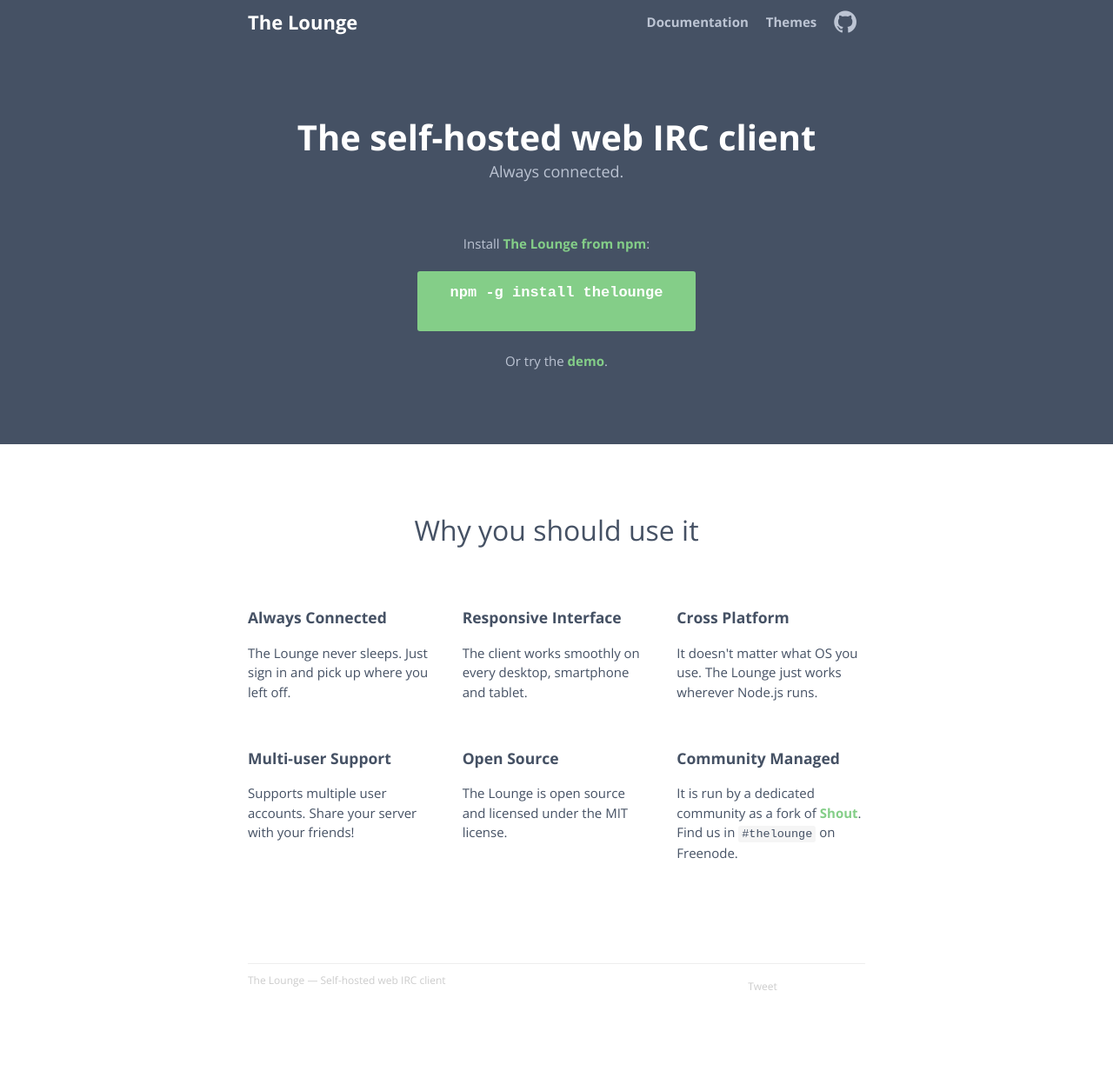
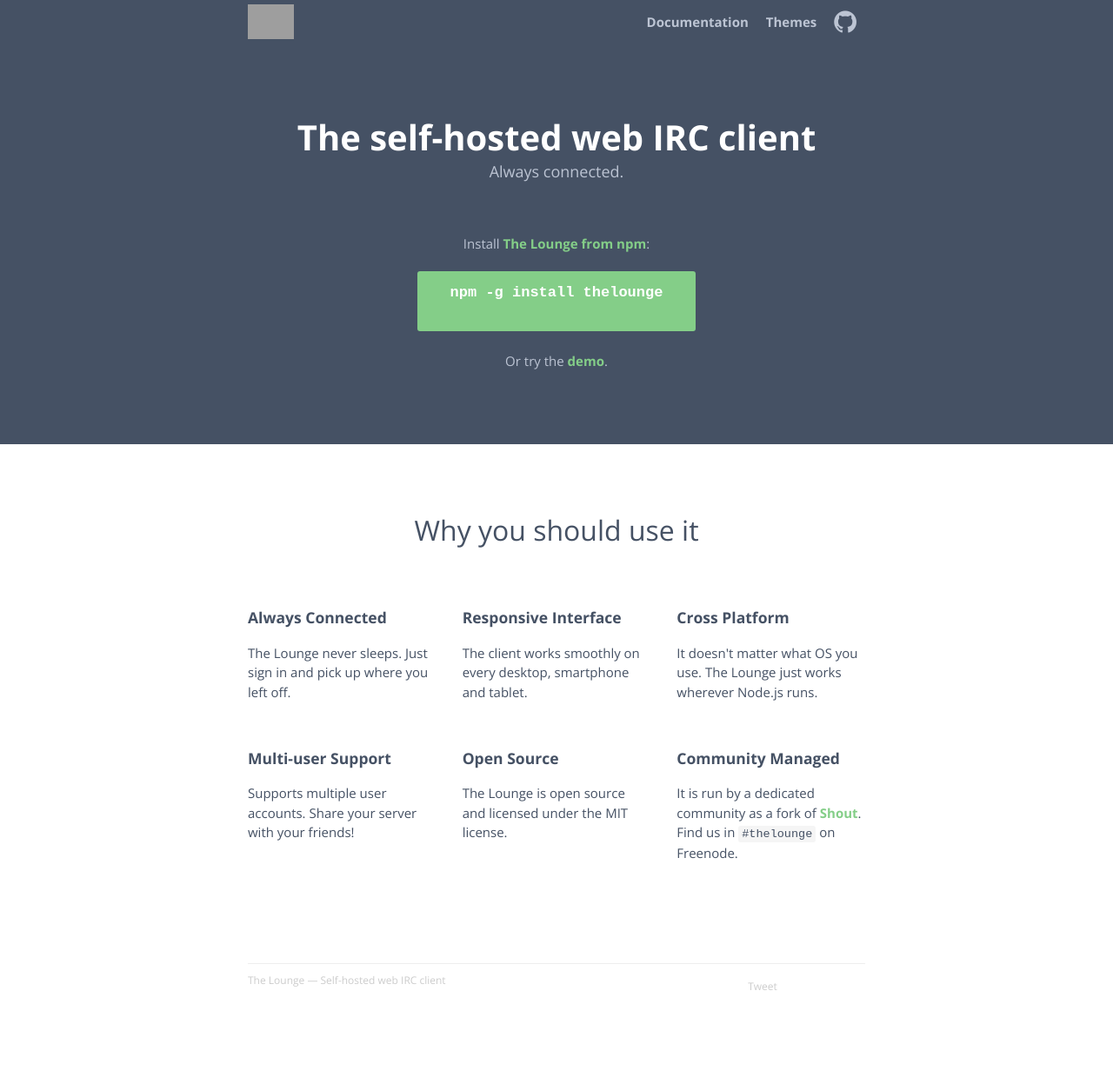
Before and after one commit to thelounge/thelounge.github.io, a Jekyll site: the page built from index.html, in a window 1280 px wide. Shown: the whole page at 87% size. Built offline with Jekyll 4.4.1, drawn with Linux system fonts in a browser that asks for light colours; comment, search, counter and statistics services are not loaded; grey boxes are pictures that could not be loaded.

Commit message:
Use logo instead of text on top left corner

```diff
--- a/_layouts/default.html
+++ b/_layouts/default.html
@@ -21,7 +21,10 @@
 
 	<nav id="nav">
 		<div class="container">
-			<a href="/" class="logo">The Lounge</a>
+			<a href="/" class="logo">
+				<img alt="The Lounge" src="/assets/logos/logo/TL_White&Yellow_Horizontal_logotype_Transparent_Bg/TL_White&Yellow_Horizontal_logotype_Transparent_Bg.svg">
+			</a>
+
 			<ul class="nav-links">
 				<li><a href="/docs">Documentation</a></li>
 				<li><a href="https://www.npmjs.com/search?q=keywords%3Athelounge-theme">Themes</a></li>
--- a/css/style.css
+++ b/css/style.css
@@ -88,9 +88,13 @@
 	color: #fff;
 }
 #nav .logo {
-	color: #fff;
-	font-size: 22px;
+	line-height: 1;
 	margin-left: -10px;
+}
+
+#nav .logo img {
+	height: 100%;
+	padding: 5px 0;
 }
 
 #splash {
```
